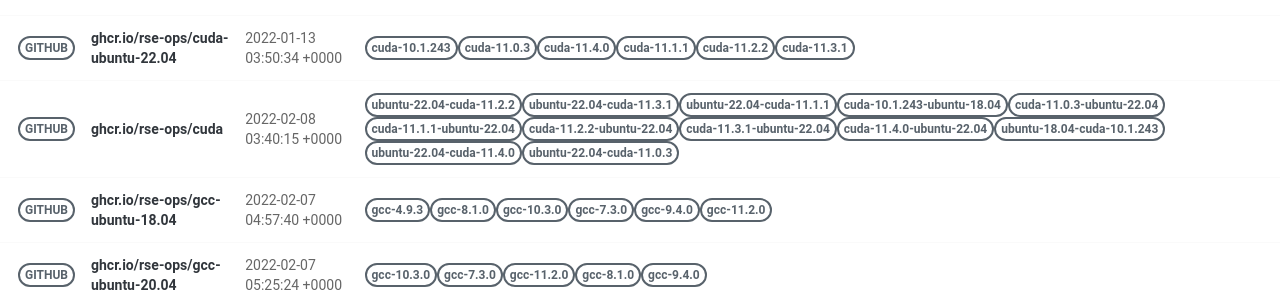
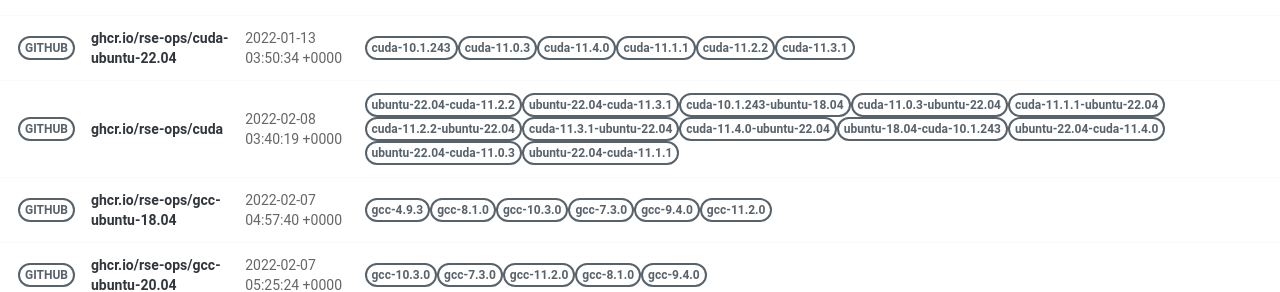
Before and after one commit to rse-ops/docker-images, a Jekyll site: the page built from pages/index.md, in a window 1280 px wide. Shown: the part 414-706 px from the top of the page. Built offline with Jekyll 4.4.1, drawn with Linux system fonts in a browser that asks for light colours; nearby versions of some CDN libraries.

Commit message:
Automated push to update library 2022-02-08

```diff
--- a/_library/ghcr.io-rse-ops-cuda.md
+++ b/_library/ghcr.io-rse-ops-cuda.md
@@ -1,7 +1,7 @@
 ---
 layout: container
 name: ghcr.io/rse-ops/cuda
-updated_at: 2022-02-08 03:40:15.121231
+updated_at: 2022-02-08 03:40:19.466788
 
 
 container_url: https://github.com/orgs/rse-ops/packages/container/package/cuda
```
Also changed, not shown: other parts of _library/ghcr.io-rse-ops-cuda.md (+3 -3 lines).
